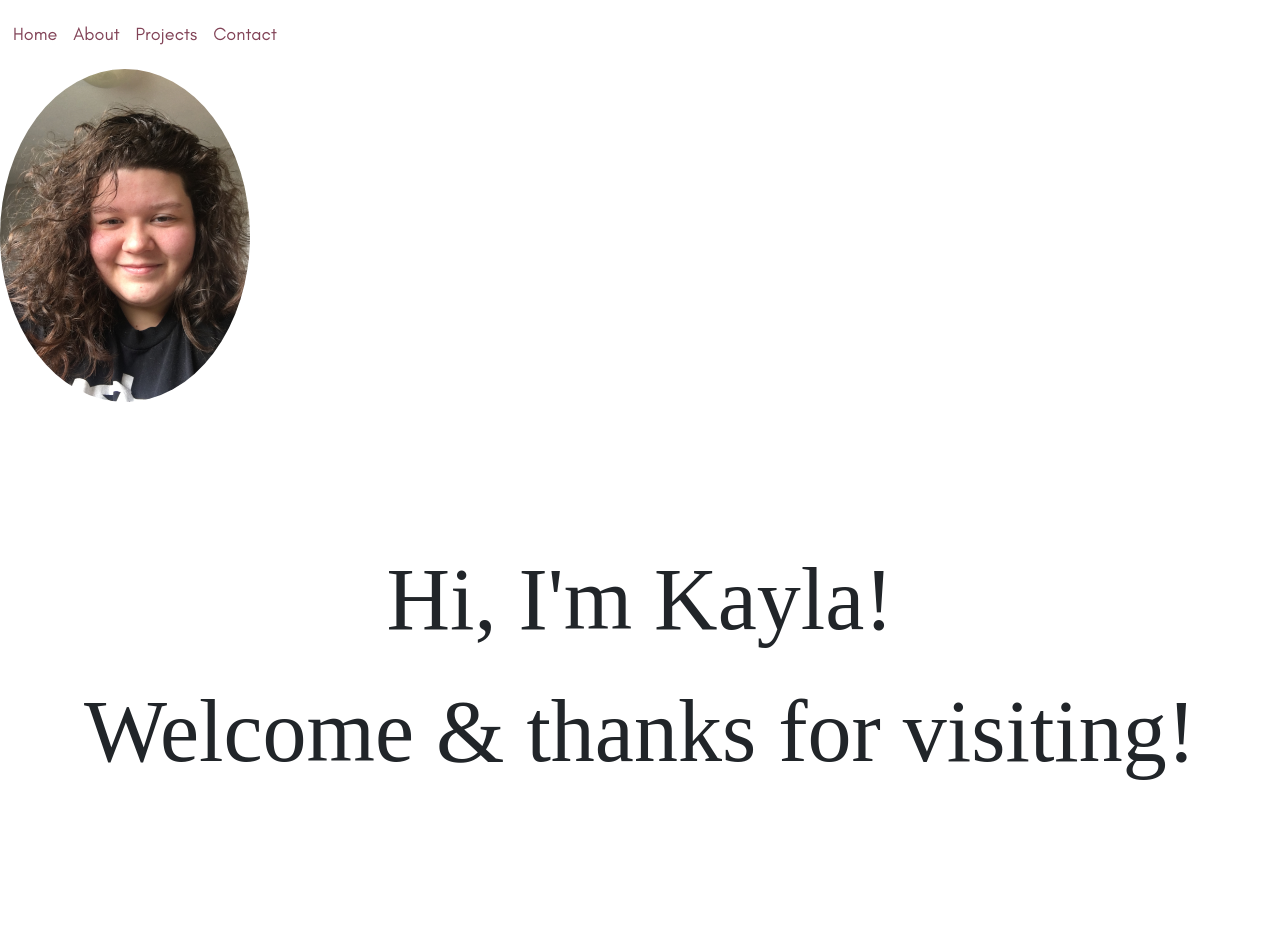
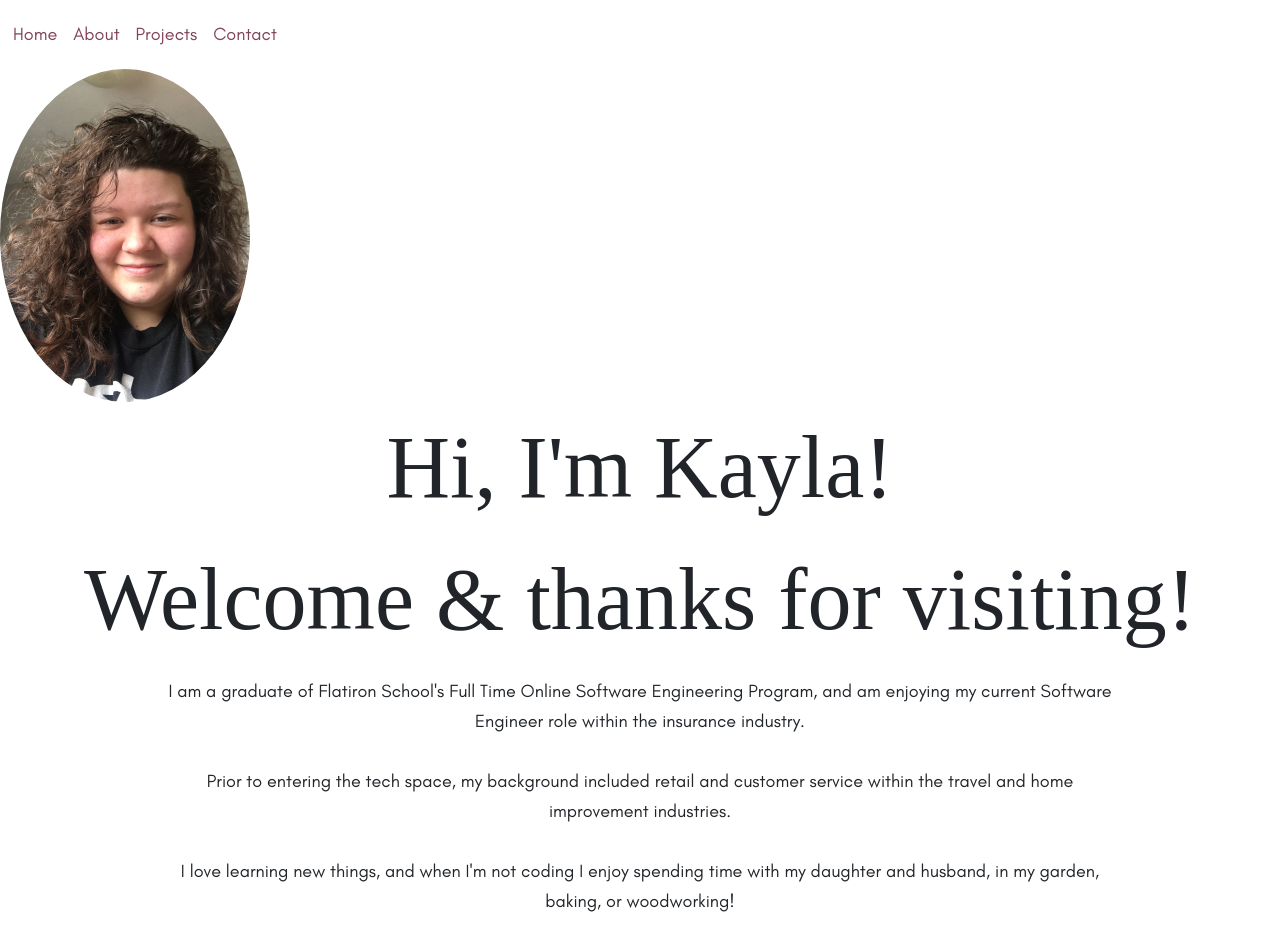
Before and after one commit to HeartyRhombus/HeartyRhombus.github.io, a Next.js app: page / in a window 1280 px wide. Before the commit the page ends 800 px from the top, so only its background shows below. Built offline with nearby package versions, Linux system fonts and the light colour scheme.

Commit message:
update previous about container to be home and add description

```diff
--- a/src/app/_containers/HomeContainer.js
+++ b/src/app/_containers/HomeContainer.js
@@ -1,16 +1,28 @@
 import Image from 'next/image'
 import profilePic from '../_images/headshot.jpg'
 
-export default function AboutContainer() {
+export default function HomeContainer() {
   return (
     <div>
       <div id="welcome_msg">
         <Image id="profile_pic" src={profilePic} alt="profile headshot" />
-        <br />
         Hi, I'm Kayla!
         <br />
         Welcome & thanks for visiting!
       </div>
+      <div id="me_description">
+        I am a graduate of Flatiron School's Full Time Online Software
+        Engineering Program, and am enjoying my current Software Engineer role
+        within the insurance industry.
+        <br />
+        <br />
+        Prior to entering the tech space, my background included retail and
+        customer service within the travel and home improvement industries.
+        <br />
+        <br />I love learning new things, and when I'm not coding I enjoy
+        spending time with my daughter and husband, in my garden, baking, or
+        woodworking!
+      </div>
     </div>
   )
 }
```
